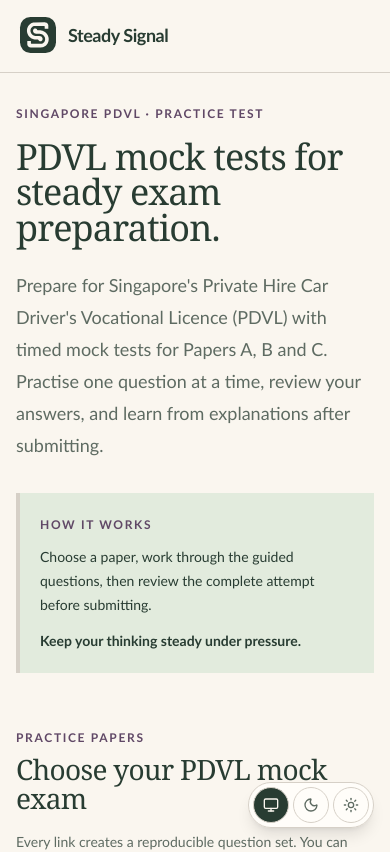
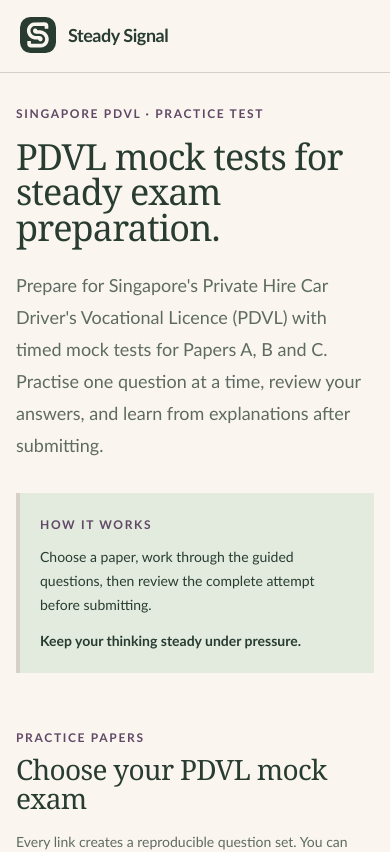
Before and after one commit to eddyvlad/pdvl-mock-assessment, a Next.js app: page / in a window 390 px wide. Shown: the top 852 px of the page. Built offline with nearby package versions, Linux system fonts and the light colour scheme.

Commit message:
fix(responsive): keep mobile theme controls clear

```diff
--- a/src/app/globals.css
+++ b/src/app/globals.css
@@ -304,6 +304,21 @@
     }
 }
 
+.theme-toggle {
+    position: fixed;
+    right: 1rem;
+    bottom: 1rem;
+    z-index: 50;
+}
+
+@media (max-width: 640px) {
+    .theme-toggle {
+        position: static;
+        width: max-content;
+        margin: 1rem 1rem calc(1rem + env(safe-area-inset-bottom)) auto;
+    }
+}
+
 .eyebrow {
     color: var(--accent);
     font-size: 0.75rem;
--- a/src/app/theme-toggle.tsx
+++ b/src/app/theme-toggle.tsx
@@ -79,7 +79,7 @@
   ];
 
   return (
-    <div className="fixed bottom-4 right-4 z-50 flex flex-row gap-1 rounded-full border border-border bg-card/95 p-1 shadow-lg backdrop-blur-sm">
+    <div className="theme-toggle flex flex-row gap-1 rounded-full border border-border bg-card/95 p-1 shadow-lg backdrop-blur-sm">
       {themes.map(({ariaLabel, icon: Icon, value}) => (
         <button
           key={value}
--- /dev/null
+++ b/tasks/in-progress/ISSUE-013-mobile-theme-controls-obscure-page-content.md
@@ -0,0 +1,45 @@
+---
+id: ISSUE-013
+---
+
+# Fixed theme controls obscure content on narrow screens
+
+Area: Responsive layout and floating theme selector
+
+## Problem
+
+The fixed theme selector sits over page content at the bottom-right of small viewports. On the landing page it covers the Continue last session and How it works content. On the practice page it can cover the active answer choice and its text while the learner is trying to read or select it.
+
+## Steps to reproduce
+
+1. Open the landing page at `http://localhost:3000/`.
+2. Set the browser viewport to approximately 390 by 844 pixels, or use a narrow mobile device.
+3. Observe the bottom-right corner while the Continue last session panel is entering the viewport.
+4. Open a practice set and keep the viewport at the same size.
+5. Scroll or observe the first question where the answer choices extend below the viewport.
+
+## Expected behaviour
+
+The theme selector should remain available without covering text or interactive controls. Page content should have enough bottom spacing, or the selector should move to a non-overlapping position at mobile breakpoints.
+
+## Actual behaviour
+
+The fixed control group is rendered over the lower-right content. At 390 by 844 it overlays the Continue last session card and a practice answer choice. At 320 by 640 it overlays the How it works text as well.
+
+## UX and visual observations
+
+The overlap is especially disruptive on the practice screen because the learner sees answer text behind the control group. The control has a high-contrast filled button, so the obscured content is not merely close to the edge and is difficult to read or tap.
+
+## Impact and severity
+
+Medium severity. The defect affects common mobile widths and can hide assessment content or interfere with answer selection.
+
+## Technical findings
+
+`src/app/theme-toggle.tsx` renders the selector as a fixed `bottom-4 right-4` group. The page layouts do not reserve corresponding bottom space at narrow breakpoints. Browser checks at 390 by 844 and 320 by 640 showed no horizontal overflow, but the visible overlap remained.
+
+## Completion notes
+
+The theme selector remains fixed on wider screens and switches to normal document flow below 640px, with safe-area-aware spacing. It no longer overlays the landing-page panels or practice answer choices on narrow screens.
+
+Browser verification confirmed static placement, no horizontal overflow, and placement below the main content at 390x844 and 320x640. Validation passed with lint, typecheck, tests, build, and `git diff --check`.
```
